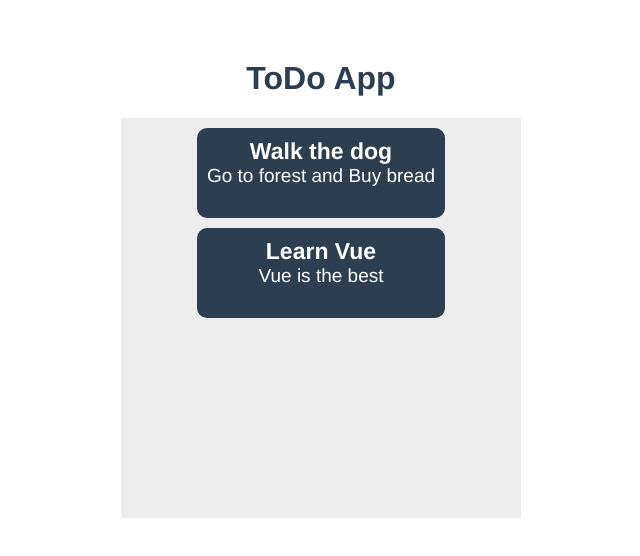
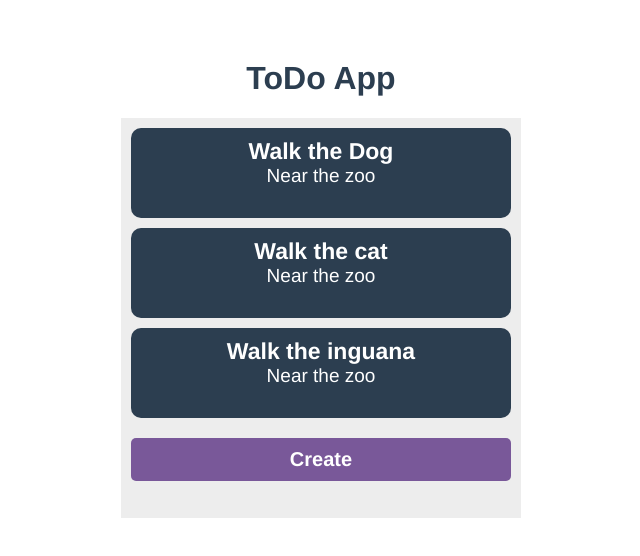
Before and after one commit to BlakLeon/vue-todo, a Vue app: page / in a window 1280 px wide. Shown: the top 556 px of the page, without its empty margins (319-959 px from the left). Built offline with nearby package versions, Linux system fonts and the light colour scheme.

Commit message:
Style Button

```diff
--- a/src/App.vue
+++ b/src/App.vue
@@ -3,7 +3,17 @@
     <h1>ToDo App</h1>
     <div class="todo-wrapper">
       <div class="todo-container">
-        <TodoList />
+        <TodoList :todos="todos" />
+        <div class="todo-create-btn">
+          <div class="app-btn">
+            Create
+          </div>
+        </div>
+      </div>
+    </div>
+    <div class="modal">
+      <div class="modal-content">
+
       </div>
     </div>
   </div>
@@ -17,6 +27,25 @@ import TodoList from "@/components/TodoList"
   export default {
     name: 'App',
     data() {
+      return{
+        todos:[
+          {
+            _id:"1",
+            title:"Walk the Dog",
+            description:"Near the zoo"
+          },
+                    {
+            _id:"2",
+            title:"Walk the cat",
+            description:"Near the zoo"
+          },
+                    {
+            _id:"3",
+            title:"Walk the inguana",
+            description:"Near the zoo"
+          },
+        ]
+      }
 
     },
     components: {
@@ -35,6 +64,21 @@ import TodoList from "@/components/TodoList"
     margin-top: 60px;
   }
 
+
+
+
+  .app-btn{
+    font-size: 20px;
+    padding: 10px;
+    border-radius: 5px;
+    background-color: #795899;
+    color: #fff;
+    font-weight: bold;
+    &:hober{
+      cursor: pointer;
+    }
+  }
+
   .todo {
     &-wrapper {
       margin: 0 auto;
@@ -45,10 +89,40 @@ import TodoList from "@/components/TodoList"
 
     &-container {
       display: flex;
+      flex-direction: column;
       justify-content: center;
       width: 100%;
       border-radius: 5px;
     }
+    &-create-btn{
+    margin: 10px;
+  }
+
 
   }
+
+  .modal{
+    display: none;
+    position: fixed; //stay in plce
+    z-index: 9999;
+    left: 0;
+    top: 0;
+    width: 100%;
+    height: 100%;
+    overflow: auto;
+    background-color: rgba($color: #000000, $alpha: 0.4);
+  }
+.modal-content{
+  background-color: #fefefe;
+  margin: 15% auto;
+  padding: 20px;
+  border: 1px solid #888;
+  width: 75%;
+
+}
+
+
+
+
+
 </style>
--- a/src/components/TodoList.vue
+++ b/src/components/TodoList.vue
@@ -1,7 +1,9 @@
 <template>
     <div class="todo-list">
-        <TodoItem :title="'Walk the dog'" :description="'Go to forest and Buy bread'"/>
-        <TodoItem :title="todoTitle" :description="todoDesc" />
+        <TodoItem  v-for="todo in todos"
+         :key="todo._id"
+         :title="todo.title"
+         :description="todo.description" />
 
     </div>
 
@@ -15,16 +17,19 @@ import TodoItem from "@/components/TodoItem"
         components:{
             TodoItem
         },
-        data(){
-            return{
-                todoTitle:"Learn Vue",
-                todoDesc:"Vue is the best"
+        props:{
+            todos:{
+                required:true,
+                type:Array
             }
-        }
+        },
 
     }
 </script>
 
 <style lang="scss" scoped>
+.todo-list{
+    flex: 1;
+}
 
 </style>
```
